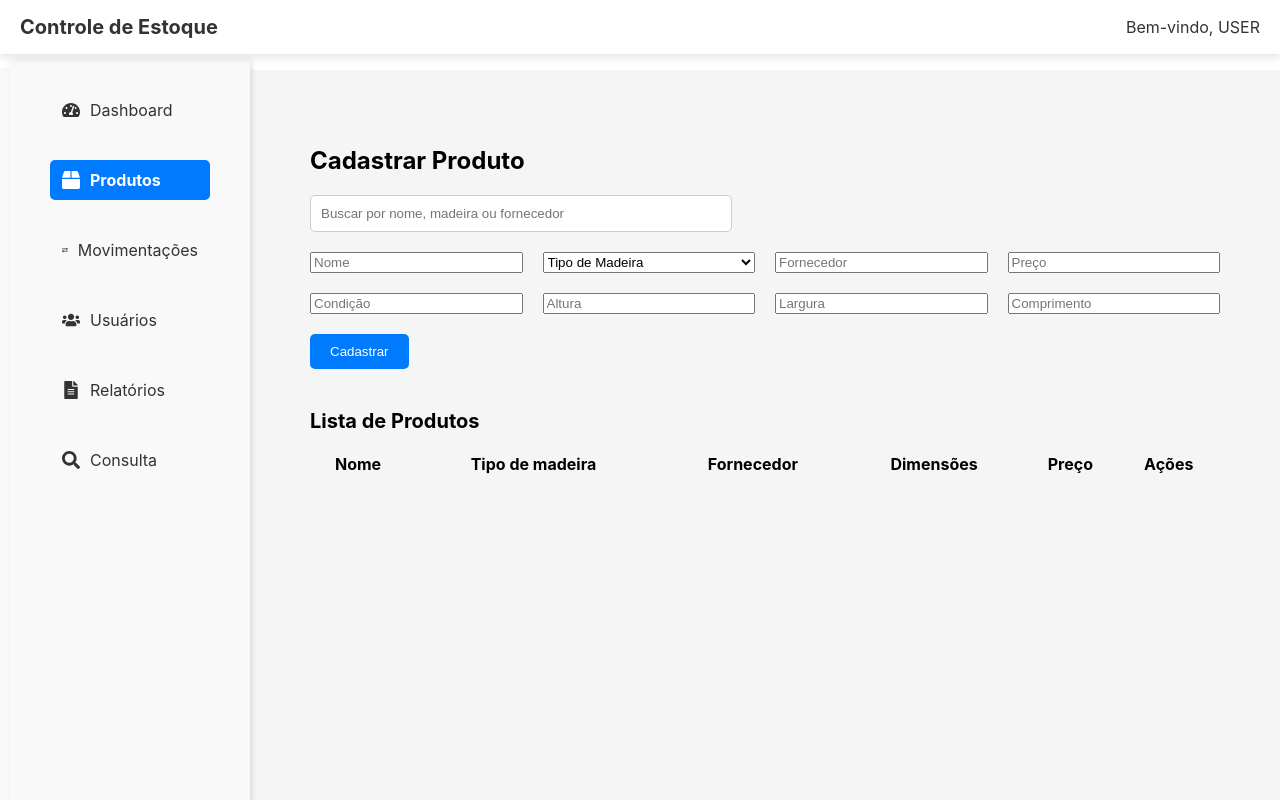
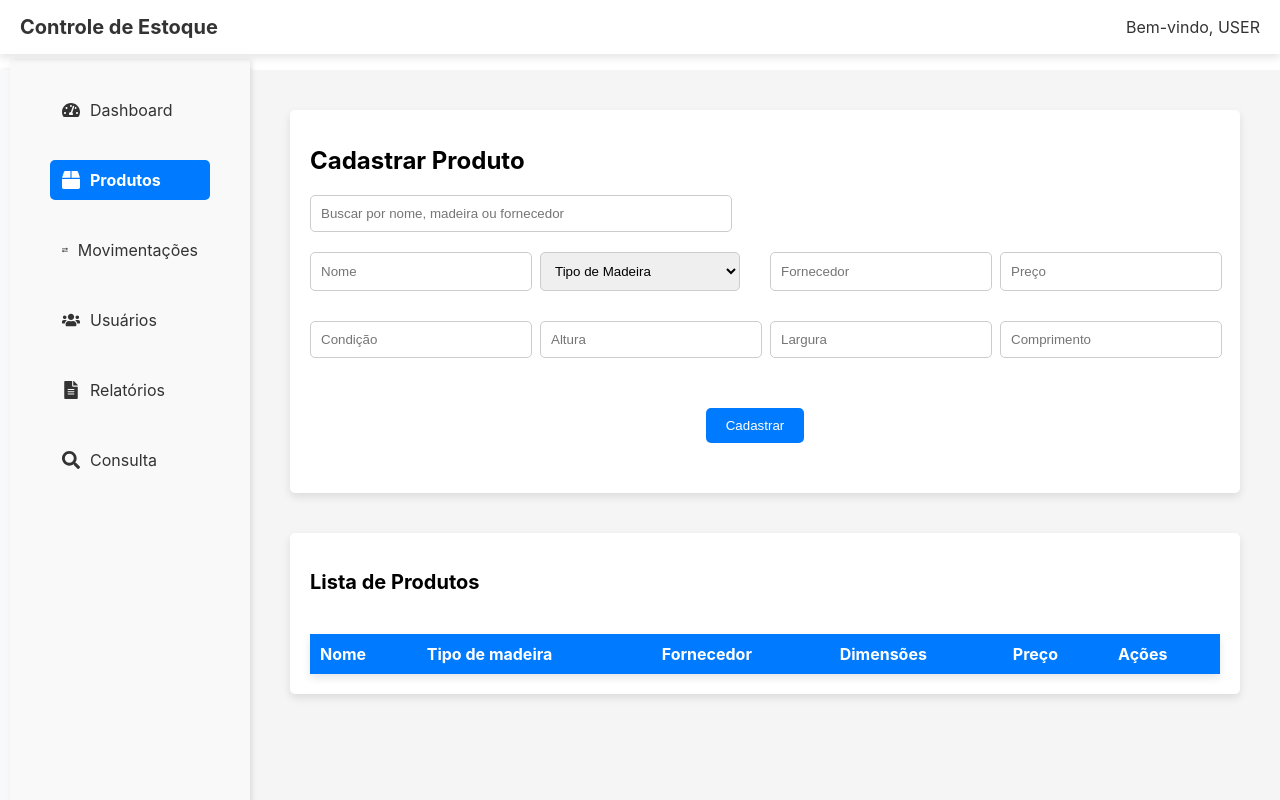
Before and after one commit to FernandoLML/CEM, a React (Create React App) app in the folder Frontend/madeira/: page /produtos in a window 1280 px wide. Built offline with nearby package versions, Linux system fonts and the light colour scheme.

Commit message:
Página de produtos concluída

```diff
--- a/Frontend/madeira/src/Pages/home.jsx
+++ b/Frontend/madeira/src/Pages/home.jsx
@@ -19,7 +19,6 @@ function HomePage() {
     },
     sidebar: {
       width: '250px',
-      padding: '30px',
       backgroundColor: '#f9f9f9',
       boxShadow: '2px 0 5px rgba(0, 0, 0, 0.1)',
     },
@@ -51,7 +50,7 @@ function HomePage() {
         {/* Sidebar */}
         {isSidebarOpen && (
           <div style={styles.sidebar}>
-            <Sidebar />
+            <Sidebar currentPage="dashboard"/>
           </div>
         )}
 
--- a/Frontend/madeira/src/Pages/product.jsx
+++ b/Frontend/madeira/src/Pages/product.jsx
@@ -116,8 +116,56 @@ const ProdutosPage = () => {
     },
     mainContent: {
       flex: 1,
-      padding: "60px",
+      padding: "40px", // Increased padding for better spacing
       backgroundColor: "#f5f5f5",
+    },
+    section: {
+      marginBottom: "40px", // Adds spacing between sections
+    },
+    formGrid: {
+      display: "grid",
+      gridTemplateColumns: "repeat(4, 1fr)", // 4 columns for the form fields
+      gap: "30px", // Increased gap between fields
+      marginBottom: "30px", // Added spacing below the form
+    },
+    input: {
+      padding: "10px",
+      border: "1px solid #ccc",
+      borderRadius: "5px",
+      width: "100%",
+    },
+    button: {
+      padding: "10px 20px",
+      backgroundColor: "#007bff",
+      color: "#fff",
+      border: "none",
+      borderRadius: "5px",
+      cursor: "pointer",
+    },
+    tableWrapper: {
+      marginTop: "40px", // Added spacing above the table
+    },
+    table: {
+      width: "100%",
+      borderCollapse: "collapse",
+      backgroundColor: "#fff",
+      boxShadow: "0 4px 8px rgba(0, 0, 0, 0.1)",
+    },
+    tableHeader: {
+      backgroundColor: "#007bff",
+      color: "#fff",
+      textAlign: "left",
+      padding: "10px",
+    },
+    tableCell: {
+      padding: "10px",
+      borderBottom: "1px solid #ddd",
+    },
+    card: {
+      backgroundColor: "#fff",
+      padding: "20px",
+      borderRadius: "5px",
+      boxShadow: "0 4px 8px rgba(0, 0, 0, 0.1)",
     },
   };
 
@@ -135,6 +183,8 @@ const ProdutosPage = () => {
 
         {/* Main Content */}
         <div style={styles.mainContent}>
+          {/* Cadastro Section */}
+          <div style={{ ...styles.card, ...styles.section }}>
             <h1 style={{ fontSize: "24px", fontWeight: "bold" }}>
               {modoEdicao ? "Editar Produto" : "Cadastrar Produto"}
             </h1>
@@ -148,55 +198,118 @@ const ProdutosPage = () => {
               />
             </div>
 
-          <div style={{ display: "grid", gridTemplateColumns: "repeat(4, 1fr)", gap: "20px" }}>
-            <input placeholder="Nome" name="nome" value={form.nome} onChange={handleChange} />
-            <select name="tipoMadeira" value={form.tipoMadeira} onChange={handleChange}>
+            <div style={{ ...styles.formGrid, marginRight: "20px" }}>
+              <input
+                placeholder="Nome"
+                name="nome"
+                value={form.nome}
+                onChange={handleChange}
+                style={styles.input}
+              />
+              <select
+                name="tipoMadeira"
+                value={form.tipoMadeira}
+                onChange={handleChange}
+                style={styles.input}
+              >
                 <option value="">Tipo de Madeira</option>
                 <option value="Pinus">Pinus</option>
                 <option value="Eucalipto">Eucalipto</option>
                 <option value="Outros">Outros</option>
               </select>
-            <input placeholder="Fornecedor" name="fornecedor" value={form.fornecedor} onChange={handleChange} />
-            <input placeholder="Preço" name="preco" value={form.preco} onChange={handleChange} />
-            <input placeholder="Condição" name="condicao" value={form.condicao} onChange={handleChange} />
-            <input placeholder="Altura" name="altura" value={form.altura} onChange={handleChange} />
-            <input placeholder="Largura" name="largura" value={form.largura} onChange={handleChange} />
-            <input placeholder="Comprimento" name="comprimento" value={form.comprimento} onChange={handleChange} />
-            <div style={{ gridColumn: "span 4" }}>
-              <button onClick={handleSubmit} style={{ padding: "10px 20px", backgroundColor: "#007bff", color: "#fff", border: "none", borderRadius: "5px", cursor: "pointer" }}>
+              <input
+                placeholder="Fornecedor"
+                name="fornecedor"
+                value={form.fornecedor}
+                onChange={handleChange}
+                style={styles.input}
+              />
+              <input
+                placeholder="Preço"
+                name="preco"
+                value={form.preco}
+                onChange={handleChange}
+                style={styles.input}
+              />
+              <input
+                placeholder="Condição"
+                name="condicao"
+                value={form.condicao}
+                onChange={handleChange}
+                style={styles.input}
+              />
+              <input
+                placeholder="Altura"
+                name="altura"
+                value={form.altura}
+                onChange={handleChange}
+                style={styles.input}
+              />
+              <input
+                placeholder="Largura"
+                name="largura"
+                value={form.largura}
+                onChange={handleChange}
+                style={styles.input}
+              />
+              <input
+                placeholder="Comprimento"
+                name="comprimento"
+                value={form.comprimento}
+                onChange={handleChange}
+                style={styles.input}
+              />
+              <div style={{ gridColumn: "span 4", textAlign: "center", marginTop: "20px" }}>
+                <button onClick={handleSubmit} style={styles.button}>
                   {modoEdicao ? "Salvar Alterações" : "Cadastrar"}
                 </button>
               </div>
             </div>
+          </div>
 
-          <h2 style={{ fontSize: "20px", fontWeight: "bold", marginTop: "40px" }}>Lista de Produtos</h2>
-          <table style={{ width: "100%", borderCollapse: "collapse", marginTop: "20px" }}>
+          {/* Lista Section */}
+          <div style={{ ...styles.card, ...styles.section }}>
+            <h2 style={{ fontSize: "20px", fontWeight: "bold" }}>Lista de Produtos</h2>
+            <div style={styles.tableWrapper}>
+              <table style={styles.table}>
                 <thead>
                   <tr>
-                <th>Nome</th>
-                <th>Tipo de madeira</th>
-                <th>Fornecedor</th>
-                <th>Dimensões</th>
-                <th>Preço</th>
-                <th>Ações</th>
+                    <th style={styles.tableHeader}>Nome</th>
+                    <th style={styles.tableHeader}>Tipo de madeira</th>
+                    <th style={styles.tableHeader}>Fornecedor</th>
+                    <th style={styles.tableHeader}>Dimensões</th>
+                    <th style={styles.tableHeader}>Preço</th>
+                    <th style={styles.tableHeader}>Ações</th>
                   </tr>
                 </thead>
                 <tbody>
                   {produtos.map((item, index) => (
                     <tr key={index}>
-                  <td>{item.nome}</td>
-                  <td>{item.tipoMadeira}</td>
-                  <td>{item.fornecedor}</td>
-                  <td>{`${item.altura}x${item.largura}x${item.comprimento}`}</td>
-                  <td>{item.preco}</td>
-                  <td>
-                    <button onClick={() => handleEditar(index)}>Editar</button>
-                    <button onClick={() => removerProduto(index)}>Excluir</button>
+                      <td style={styles.tableCell}>{item.nome}</td>
+                      <td style={styles.tableCell}>{item.tipoMadeira}</td>
+                      <td style={styles.tableCell}>{item.fornecedor}</td>
+                      <td style={styles.tableCell}>{`${item.altura}x${item.largura}x${item.comprimento}`}</td>
+                      <td style={styles.tableCell}>{item.preco}</td>
+                      <td style={styles.tableCell}>
+                        <button
+                          onClick={() => handleEditar(index)}
+                          style={{ ...styles.button, marginRight: "10px" }}
+                        >
+                          <FaEdit />
+                        </button>
+                        <button
+                          onClick={() => removerProduto(index)}
+                          style={{ ...styles.button, backgroundColor: "#dc3545" }}
+                        >
+                          <FaTrashAlt />
+                        </button>
                       </td>
                     </tr>
                   ))}
                 </tbody>
               </table>
+            </div>
+          </div>
         </div>
       </div>
     </div>
```
Lines whose indentation alone changed are shown as unchanged.
